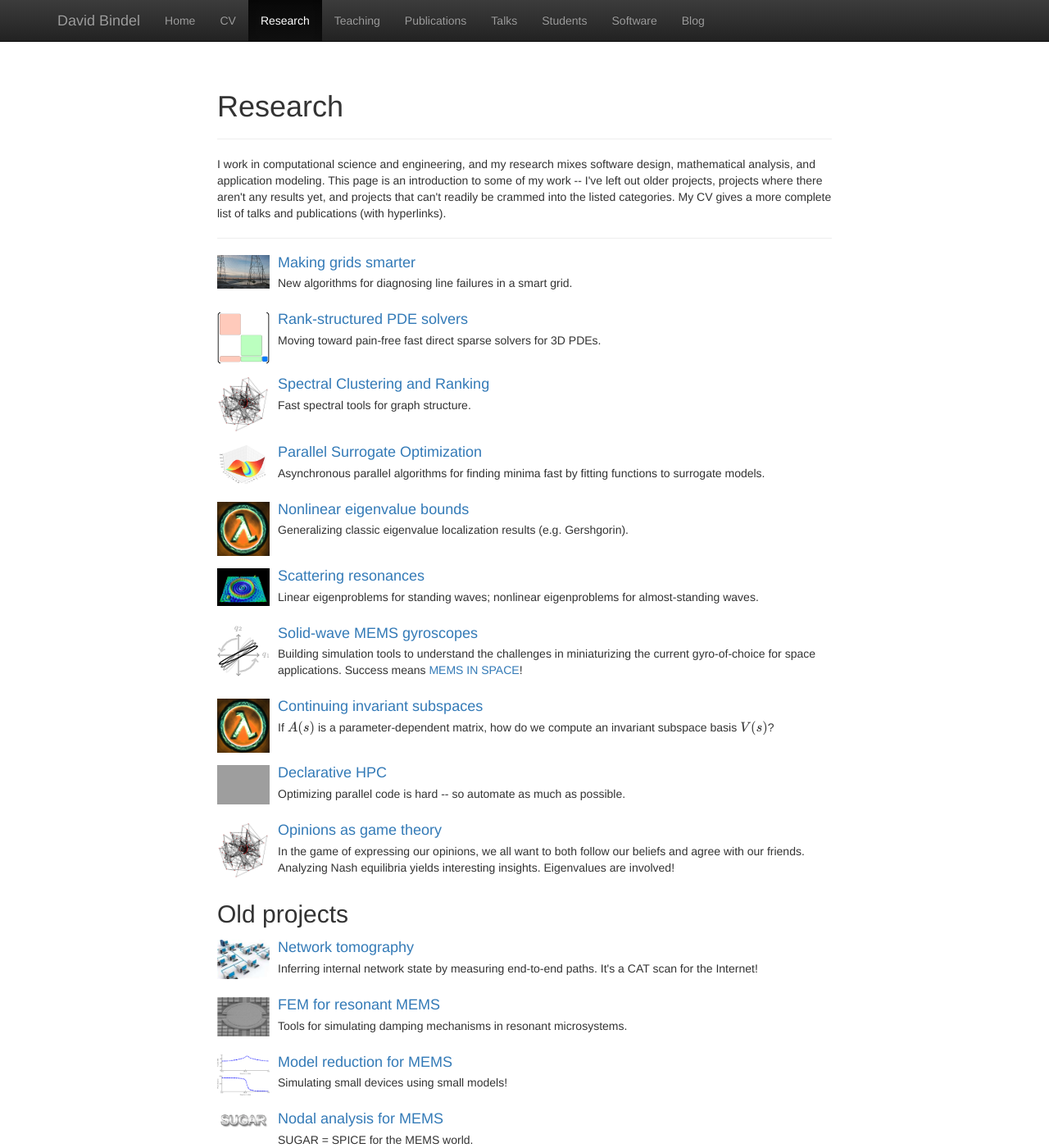
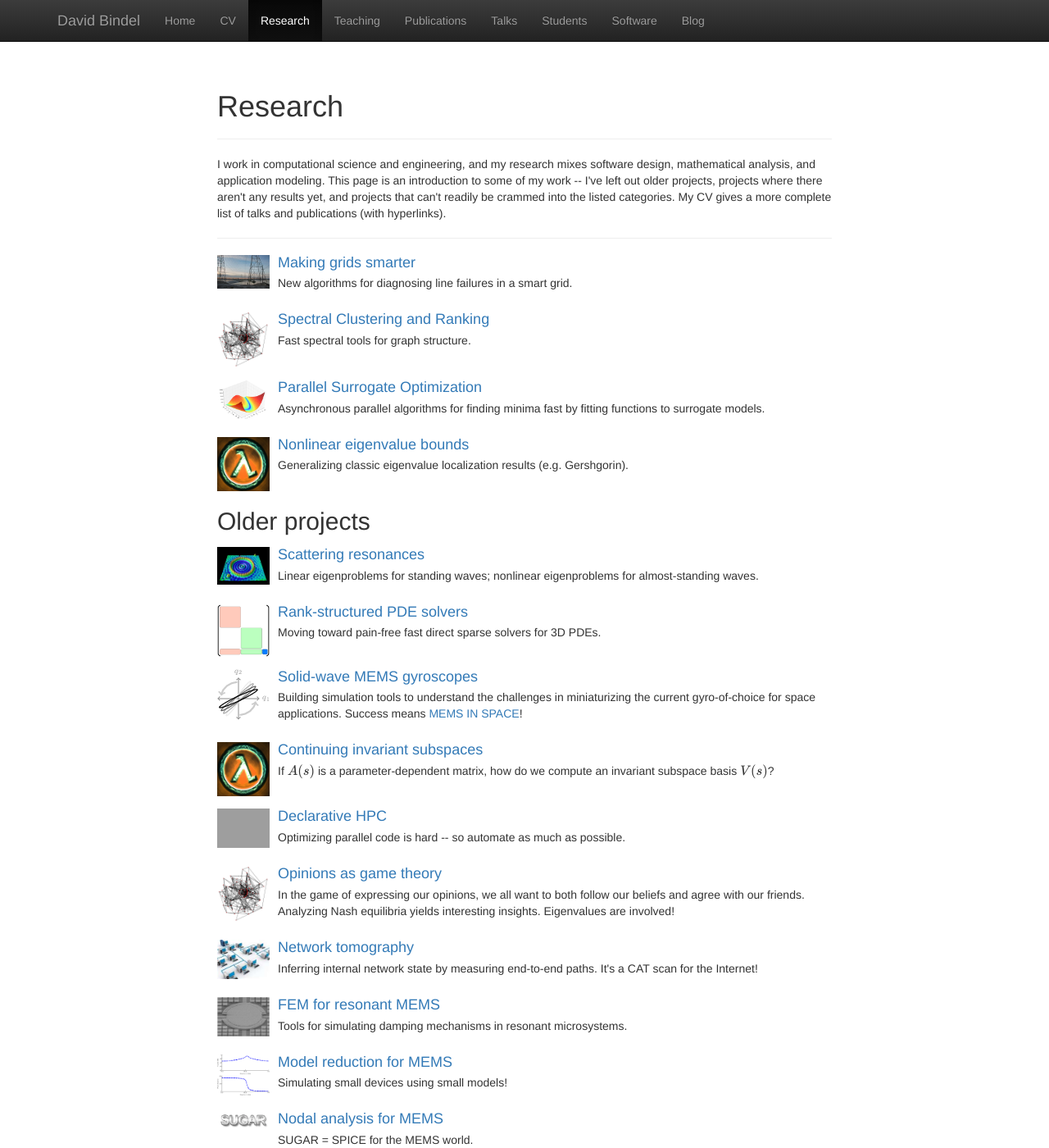
Before and after one commit to dbindel/cornell_web, a Jekyll site: the page built from research.html, in a window 1280 px wide and 1400 px high. Shown: the whole window at 82% size. Built offline with Jekyll 4.4.1, drawn with Linux system fonts in a browser that asks for light colours; nearby versions of some CDN libraries; formulas are drawn with MathJax 3; grey boxes are pictures that could not be loaded.

Commit message:
Re-ordered projects.

```diff
--- a/research.html
+++ b/research.html
@@ -20,7 +20,7 @@ layout: main
 {%   include blurb_entry.html %}
 {% endfor %}
 
-<h2>Old projects</h2>
+<h2>Older projects</h2>
 
 {% for item in site.data.projects.old %}
 {%   assign entry = site.data.blurbs_dict[item] %}
```
Also changed, not shown: _data/projects.yml (+4 -4 lines).
